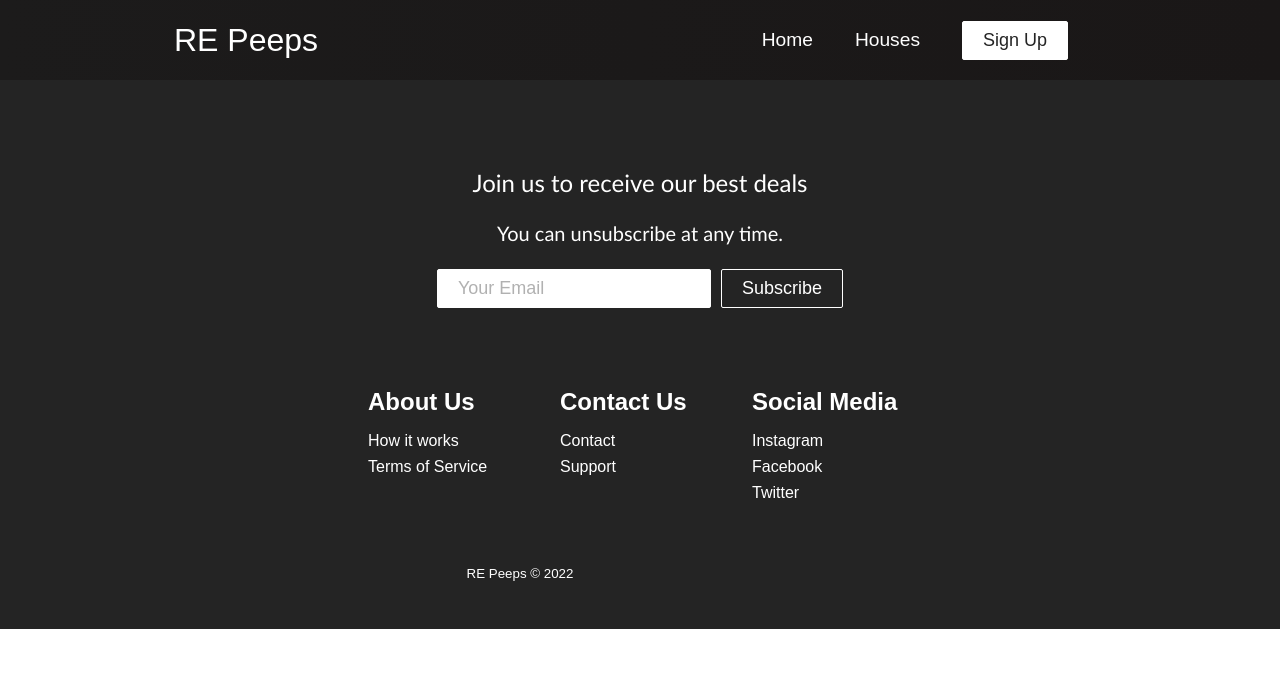
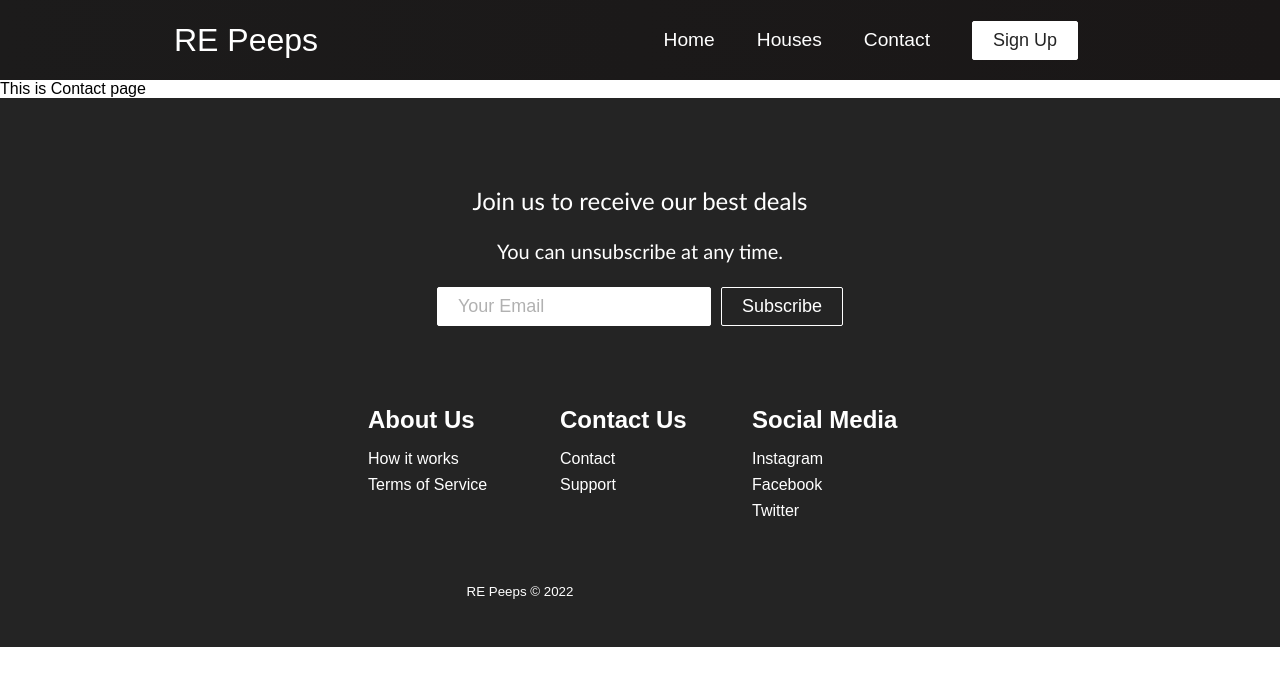
Before and after one commit to Hyonsok/realestat_app, a React (Create React App) app: page /contact in a window 1280 px wide. Shown: the top 686 px of the page. Built offline with nearby package versions, Linux system fonts and the light colour scheme.

Commit message:
created contact page

```diff
--- a/src/App.js
+++ b/src/App.js
@@ -5,8 +5,9 @@ import './App.css';
 import Home from './pages/Home';
 import { BrowserRouter as Router, Routes, Route } from 'react-router-dom';
 import Houses from './pages/Houses';
+import HouseDetail from './pages/HouseDetail';
+import Contact from './pages/Contact';
 import SignUp from './pages/SignUp';
-import HouseDetail from './pages/HouseDetail';
 
 class App extends React.Component {
   render() {
@@ -18,6 +19,7 @@ class App extends React.Component {
             <Route exact path='/'  element={<Home/>} />
             <Route path='/houses' element={<Houses/>} />
             <Route path='/house-details' element={<HouseDetail/>} />
+            <Route path='/contact' element={<Contact/>} />
             <Route path='/signup' element={<SignUp/>} />
           </Routes>
           <Footer />
--- a/src/components/Navbar.js
+++ b/src/components/Navbar.js
@@ -52,6 +52,15 @@ function Navbar() {
             </li>
             <li className='nav-item'>
               <Link
+                to='/contact'
+                className='nav-links'
+                onClick={closeMobileMenu}
+              >
+                Contact
+              </Link>
+            </li>
+            <li className='nav-item'>
+              <Link
                 to='/signup'
                 className='nav-links'
                 onClick={closeMobileMenu}
--- /dev/null
+++ b/src/pages/Contact.js
@@ -0,0 +1,9 @@
+import React from 'react'
+
+function Contact() {
+  return (
+    <div>This is Contact page</div>
+  )
+}
+
+export default Contact
```
